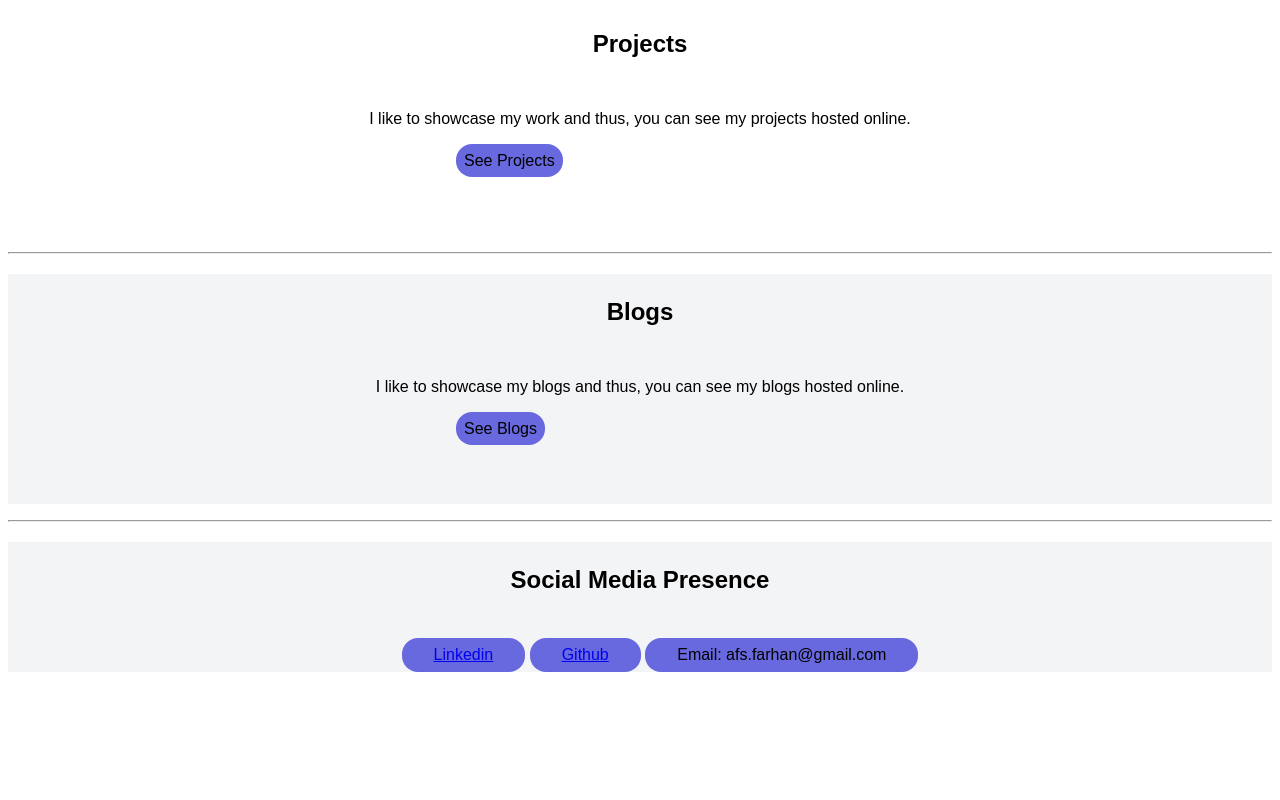
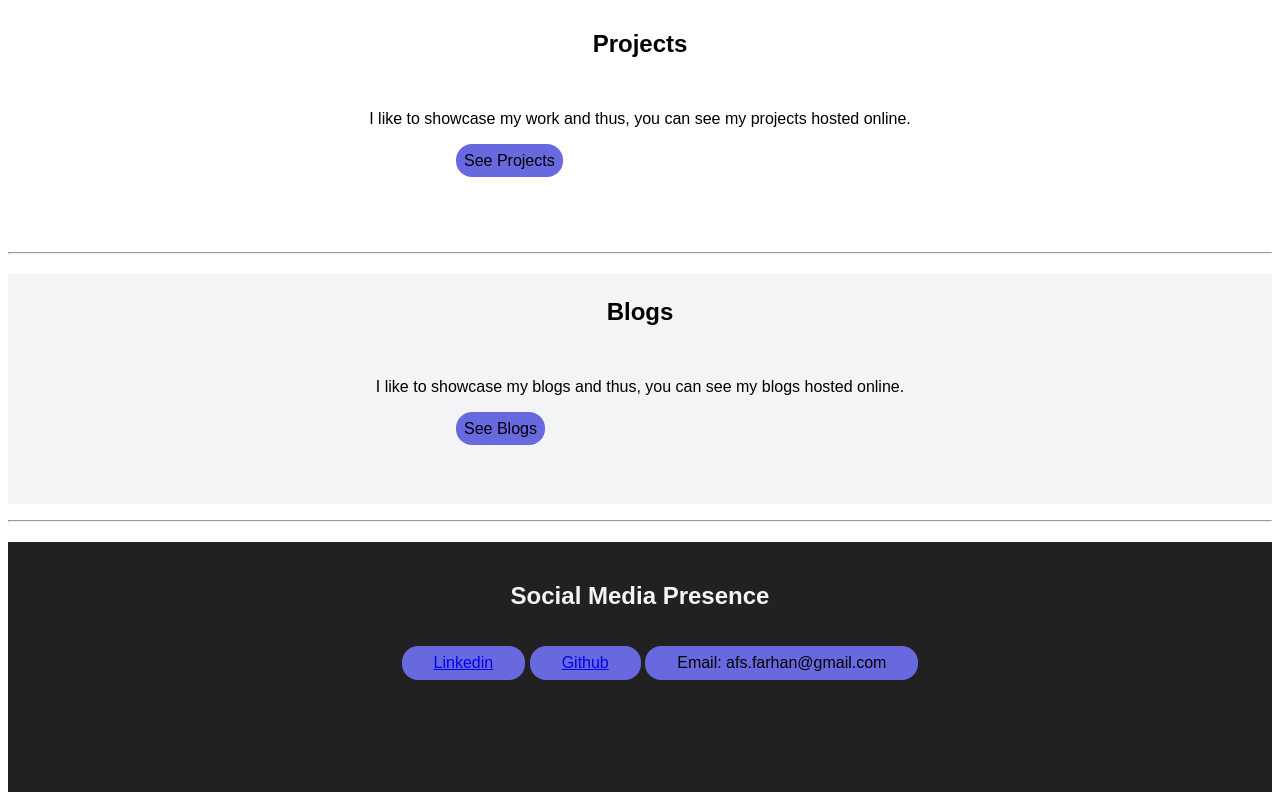
Before and after one commit to farhans6/my-portfolio, a plain HTML site: page index.html in a window 1280 px wide. Shown: the part 1187-1987 px from the top of the page. Before the commit the page ends 1875 px from the top, so only its background shows below. Drawn offline with Linux system fonts and the light colour scheme.

Commit message:
modified all pages

```diff
--- a/index.html
+++ b/index.html
@@ -75,7 +75,7 @@
     </section>
     <hr>
     <footer class="footer">
-        <h2 class="center-heading">Social Media Presence</h2>
+        <h2 class="center-heading-footer">Social Media Presence</h2>
         <ul class="btn-last" >
             <li class="social-btn"> <a href="https://www.linkedin.com/in/abdullah-farhan-siddiqui-9b5605169?lipi=urn%3Ali%3Apage%3Ad_flagship3_profile_view_base_contact_details%3BfAr2VnajQmOp7IE5RDDU0g%3D%3D">Linkedin</a></li>
             <li class="social-btn"> <a href="https://github.com/farhans6">Github</a></li>
--- a/styles.css
+++ b/styles.css
@@ -94,7 +94,18 @@ li {
 
 .footer {
     padding: 100 rem;
-    background-color: var(--primary-color);
+    background-color: rgb(34, 33, 33);
+    padding-bottom: 6rem;
+
+}
+
+.center-heading-footer{
+    text-align: center;
+    color: #F3F4F6;
+    padding-top: 2.5rem;
+    padding-bottom: 1rem;
+
+
 
 }
 
```
Also changed, not shown: blogs.html (+1 -1 lines), projects.html (+1 -1 lines).
